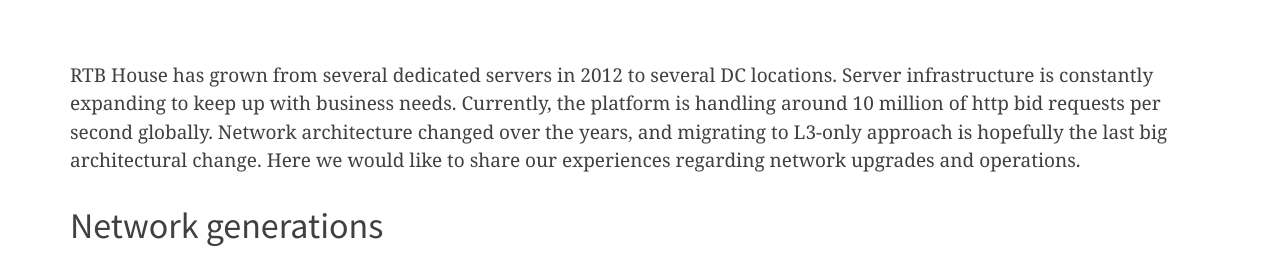
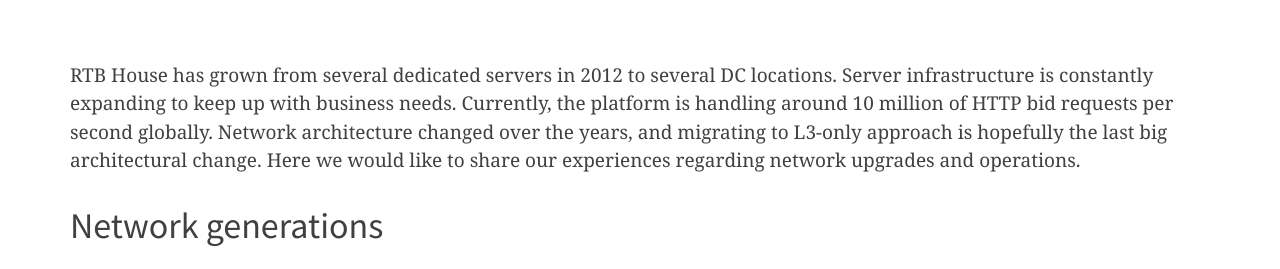
Before and after one commit to RTBHOUSE/techblog, a Jekyll site: the page built from _posts/2021-11-24-L2-EVPN-to-L3-concept-part1.markdown, in a window 1280 px wide and 900 px high, scrolled down 346 px. Shown: the part 198-467 px from the top of the window. Built offline with Jekyll 4.4.1, drawn with Linux system fonts in a browser that asks for light colours; nearby versions of some CDN libraries; comment, search, counter and statistics services are not loaded.

```diff
--- a/_posts/2021-11-24-L2-EVPN-to-L3-concept-part1.markdown
+++ b/_posts/2021-11-24-L2-EVPN-to-L3-concept-part1.markdown
@@ -11,7 +11,7 @@ subtitle:    "Part 1 - RTB House network history"
 
 RTB House has grown from several dedicated servers in 2012 to several DC locations.
 Server infrastructure is constantly expanding to keep up with business needs.
-Currently, the platform is handling around 10 million of http bid requests per second globally.
+Currently, the platform is handling around 10 million of HTTP bid requests per second globally.
 Network architecture changed over the years, and migrating to L3-only approach is hopefully the last big architectural change.
 Here we would like to share our experiences regarding network upgrades and operations.
 
```
